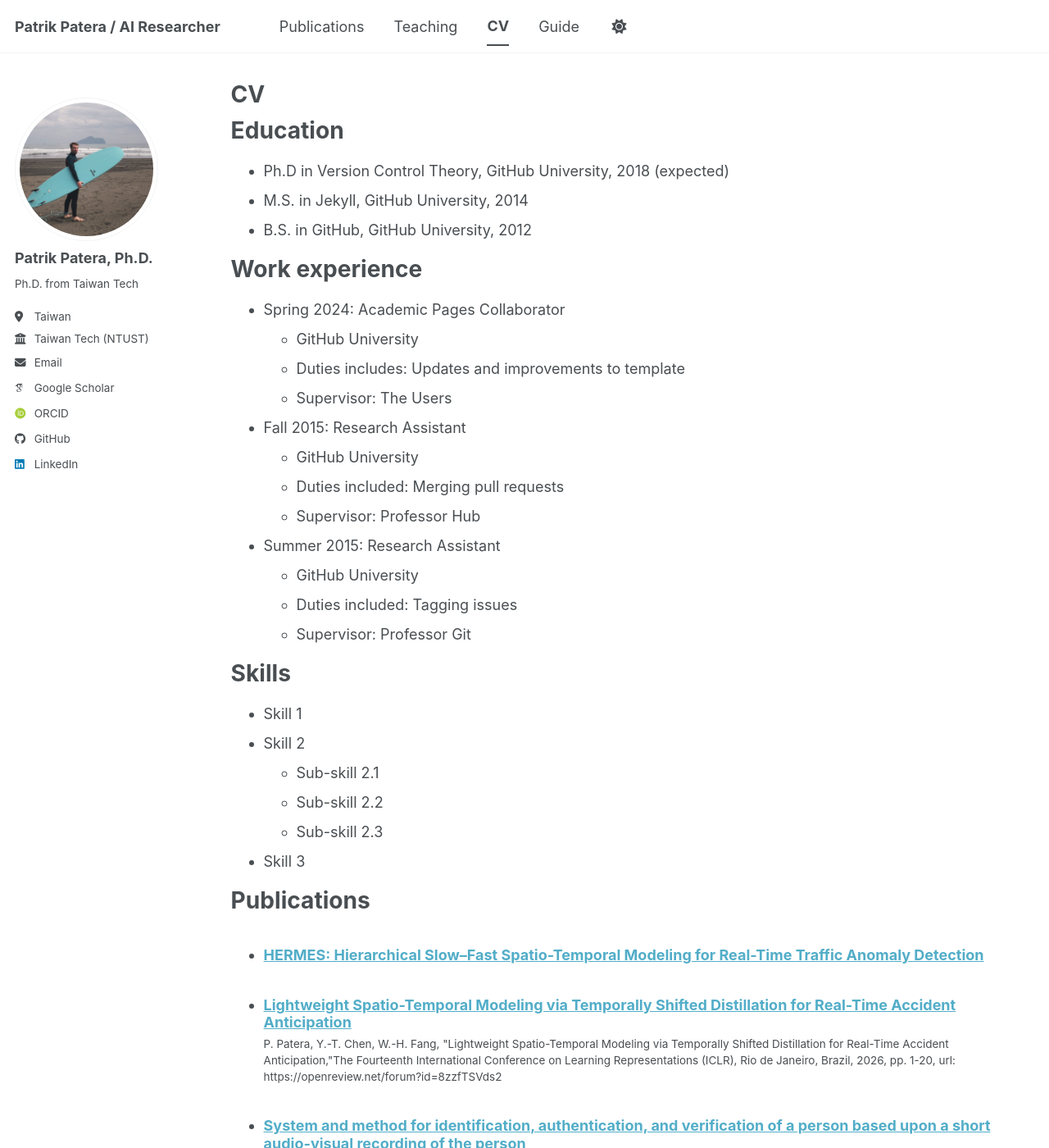
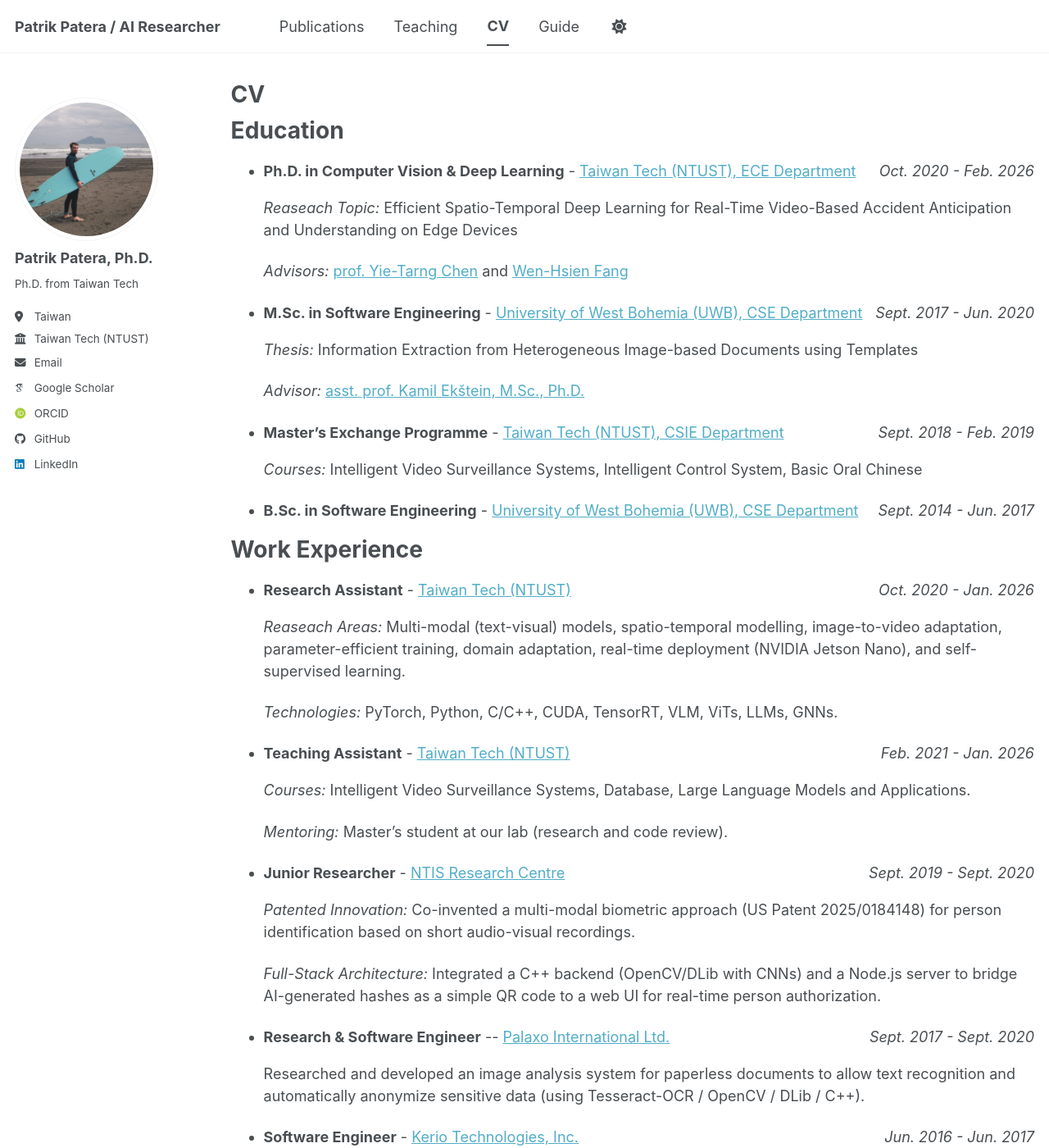
Before and after one commit to patpatera/patpatera.github.io, a Jekyll site: the page built from _pages/cv.md, in a window 1280 px wide and 1400 px high. Shown: the whole window at 82% size. Built offline with Jekyll 4.4.1, drawn with Linux system fonts in a browser that asks for light colours; some web fonts are replaced; a script bundle is joined from its source files by our own code; library files that are not in the unit come from our copies; some of the changed text lies outside the part shown.

Commit message:
Update cv.md

```diff
--- a/_pages/cv.md
+++ b/_pages/cv.md
@@ -11,46 +11,43 @@ redirect_from:
 
 Education
 ======
-* Ph.D in Version Control Theory, GitHub University, 2018 (expected)
-* M.S. in Jekyll, GitHub University, 2014
-* B.S. in GitHub, GitHub University, 2012
+* <p style="display: flex; flex-direction: row; justify-content: space-between; margin: 0 0 0.5em;"><span style="flex: 0 0 auto"><b>Ph.D. in Computer Vision & Deep Learning</b> - <a href="https://www.ece.ntust.edu.tw/">Taiwan Tech (NTUST), ECE Department </a></span> <span style="flex: 0 0 auto"><i>Oct. 2020 - Feb. 2026</i></span></p>
+    <p><i>Reaseach Topic:</i> Efficient Spatio-Temporal Deep Learning for Real-Time Video-Based Accident Anticipation and Understanding on Edge Devices</p>
+    <p><i>Advisors:</i> <a href="https://www.et.ntust.edu.tw/et/faculty.php?user=ytchen">prof. Yie-Tarng Chen</a> and <a href="https://www.et.ntust.edu.tw/et/faculty.php?user=whf">Wen-Hsien Fang</a> </p>
+* <p style="display: flex; flex-direction: row; justify-content: space-between; margin: 0 0 0.5em;"><span style="flex: 0 0 auto"><b>M.Sc. in Software Engineering</b> - <a href="https://www.kiv.zcu.cz/en/">University of West Bohemia (UWB), CSE Department</a></span> <span style="flex: 0 0 auto"><i>Sept. 2017 - Jun. 2020</i></span></p>
+  <p><i>Thesis:</i> Information Extraction from Heterogeneous Image-based Documents using Templates</p>
+  <p><i>Advisor:</i> <a href="https://www.zcu.cz/en/Employees/person.html?personId=18388">asst. prof. Kamil Ekštein, M.Sc., Ph.D.</a></p>
+* <p style="display: flex; flex-direction: row; justify-content: space-between; margin: 0 0 0.5em;"><span style="flex: 0 0 auto"><b>Master’s Exchange Programme</b> - <a href="https://www.csie.ntust.edu.tw/">Taiwan Tech (NTUST), CSIE Department </a></span> <span style="flex: 0 0 auto"><i>Sept. 2018 - Feb. 2019</i></span></p>
+  <p><i>Courses:</i> Intelligent Video Surveillance Systems, Intelligent Control System, Basic Oral Chinese</p>
+* <p style="display: flex; flex-direction: row; justify-content: space-between; margin: 0 0 0.5em;"><span style="flex: 0 0 auto"><b>B.Sc. in Software Engineering</b> - <a href="https://www.kiv.zcu.cz/en/">University of West Bohemia (UWB), CSE Department</a></span> <span style="flex: 0 0 auto"><i>Sept. 2014 - Jun. 2017</i></span></p>
 
-Work experience
+Work Experience
 ======
-* Spring 2024: Academic Pages Collaborator
-  * GitHub University
-  * Duties includes: Updates and improvements to template
-  * Supervisor: The Users
-
-* Fall 2015: Research Assistant
-  * GitHub University
-  * Duties included: Merging pull requests
-  * Supervisor: Professor Hub
-
-* Summer 2015: Research Assistant
-  * GitHub University
-  * Duties included: Tagging issues
-  * Supervisor: Professor Git
+* <p style="display: flex; flex-direction: row; justify-content: space-between; margin: 0 0 0.5em;"><span style="flex: 0 0 auto"><b>Research Assistant</b> - <a href="https://www.ece.ntust.edu.tw/">Taiwan Tech (NTUST)</a></span> <span style="flex: 0 0 auto"><i>Oct. 2020 - Jan. 2026</i></span></p>
+  <p><i>Reaseach Areas:</i>  Multi-modal (text-visual) models, spatio-temporal modelling, image-to-video adaptation, parameter-efficient training, domain adaptation, real-time deployment (NVIDIA Jetson Nano), and self-supervised learning.</p>
+  <p><i>Technologies:</i> PyTorch, Python, C/C++, CUDA, TensorRT, VLM, ViTs, LLMs, GNNs.</p>
+* <p style="display: flex; flex-direction: row; justify-content: space-between; margin: 0 0 0.5em;"><span style="flex: 0 0 auto"><b>Teaching Assistant</b> - <a href="https://www.ece.ntust.edu.tw/">Taiwan Tech (NTUST)</a></span> <span style="flex: 0 0 auto"><i>Feb. 2021 - Jan. 2026</i></span></p>
+  <p><i>Courses:</i> Intelligent Video Surveillance Systems, Database, Large Language Models and Applications.</p>
+  <p><i>Mentoring:</i> Master’s student at our lab (research and code review).</p>
+* <p style="display: flex; flex-direction: row; justify-content: space-between; margin: 0 0 0.5em;"><span style="flex: 0 0 auto"><b>Junior Researcher</b> - <a href="https://www.ntis.zcu.cz/en/index.html">NTIS Research Centre</a></span> <span style="flex: 0 0 auto"><i>Sept. 2019 - Sept. 2020</i></span></p>
+  <p><i>Patented Innovation:</i> Co-invented a multi-modal biometric approach (US Patent 2025/0184148) for person identification based on short audio-visual recordings.</p>
+  <p><i>Full-Stack Architecture:</i> Integrated a C++ backend (OpenCV/DLib with CNNs) and a Node.js server to bridge AI-generated hashes as a simple QR code to a web UI for real-time person authorization.</p>
+* <p style="display: flex; flex-direction: row; justify-content: space-between; margin: 0 0 0.5em;"><span style="flex: 0 0 auto"><b>Research & Software Engineer</b> -- <a href="https://www.palaxo.com/">Palaxo International Ltd.</a></span> <span style="flex: 0 0 auto"><i>Sept. 2017 - Sept. 2020</i></span></p>
+  <p>Researched and developed an image analysis system for paperless documents to allow text recognition and automatically anonymize sensitive data (using Tesseract-OCR / OpenCV / DLib / C++).</p>
+* <p style="display: flex; flex-direction: row; justify-content: space-between; margin: 0 0 0.5em;"><span style="flex: 0 0 auto"><b>Software Engineer</b> - <a href="https://en.wikipedia.org/wiki/Kerio_Technologies">Kerio Technologies, Inc.</a></span> <span style="flex: 0 0 auto"><i>Jun. 2016 - Jun. 2017</i></span></p>
+  <p>Implementing manageable router with security (firewall) and optimization using own kernel in C/C++.</p>
 
 Skills
 ======
-* Skill 1
-* Skill 2
-  * Sub-skill 2.1
-  * Sub-skill 2.2
-  * Sub-skill 2.3
-* Skill 3
+* <b>Technical skills: </b>PyTorch, C/C++, CUDA, Python, TensorRT, ONNX, NVidia Jetson, Vision Transformers, VLM, Large Language Models, Graph Neural Networks, Linux, OpenCV, Git, LaTeX.
+* <b>Soft skills: </b>Problem solving, time management, critical thinking, independence, communication, responsibility.
+* <b>Development skills: </b>Software design and architectures, agile development, team working, leadership.
+* <b>Communication skills: </b>Czech (native), English (fluent), Slovakia (fluent), Traditional Chinese (basic).
 
 Publications
 ======
   <ul>{% for post in site.publications reversed %}
     {% include archive-single-cv.html %}
-  {% endfor %}</ul>
-
-Talks
-======
-  <ul>{% for post in site.talks reversed %}
-    {% include archive-single-talk-cv.html  %}
   {% endfor %}</ul>
 
 Teaching
@@ -59,6 +56,9 @@ Teaching
     {% include archive-single-cv.html %}
   {% endfor %}</ul>
 
-Service and leadership
+Honors & Awards
 ======
-* Currently signed in to 43 different slack teams
+1. <a href="https://www.itspy.cz/en/thesis/extrakce-udaju-z-heterogennich-dokumentu-pomoci-sablon/">IT SPY 2020</a> -- Recognized as one of the best Master's theses in Central Europe submitted in 2020.
+2. M.Sc. Diploma with Honors.
+3. Recipient of the Taiwan Ministry of Education Scholarship (2020–2024).
+4. EMI (English as a Medium of Instruction) Teaching Certificate.
```
